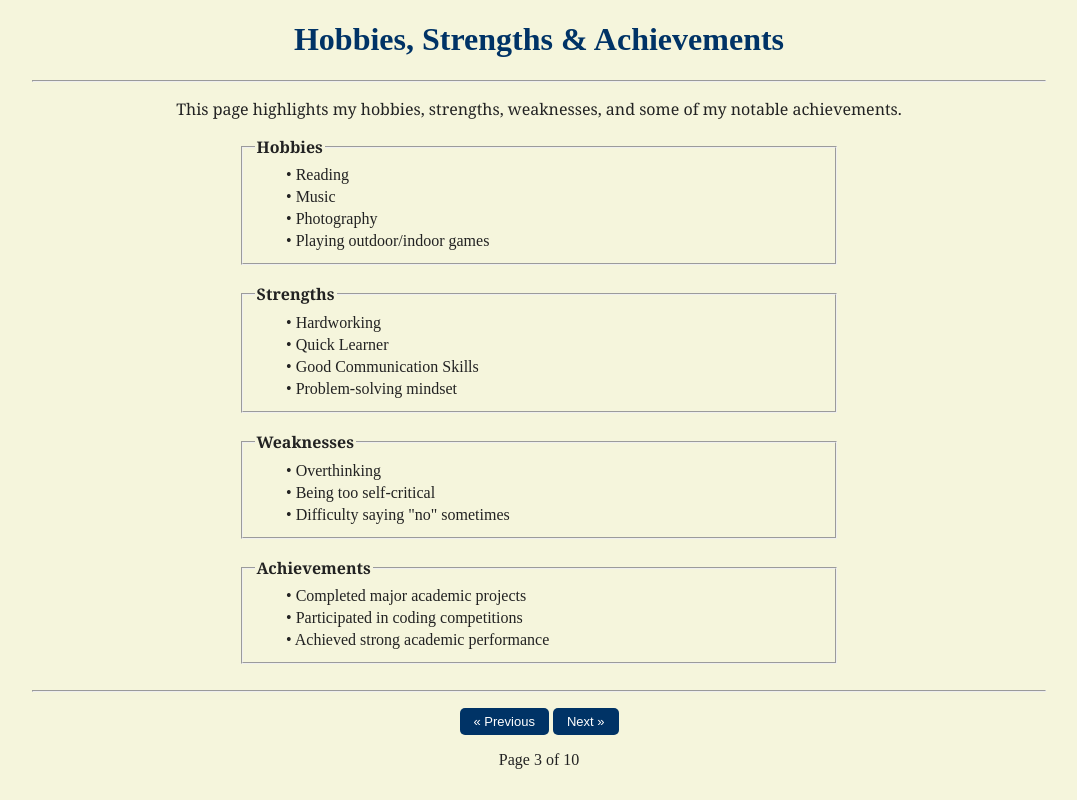
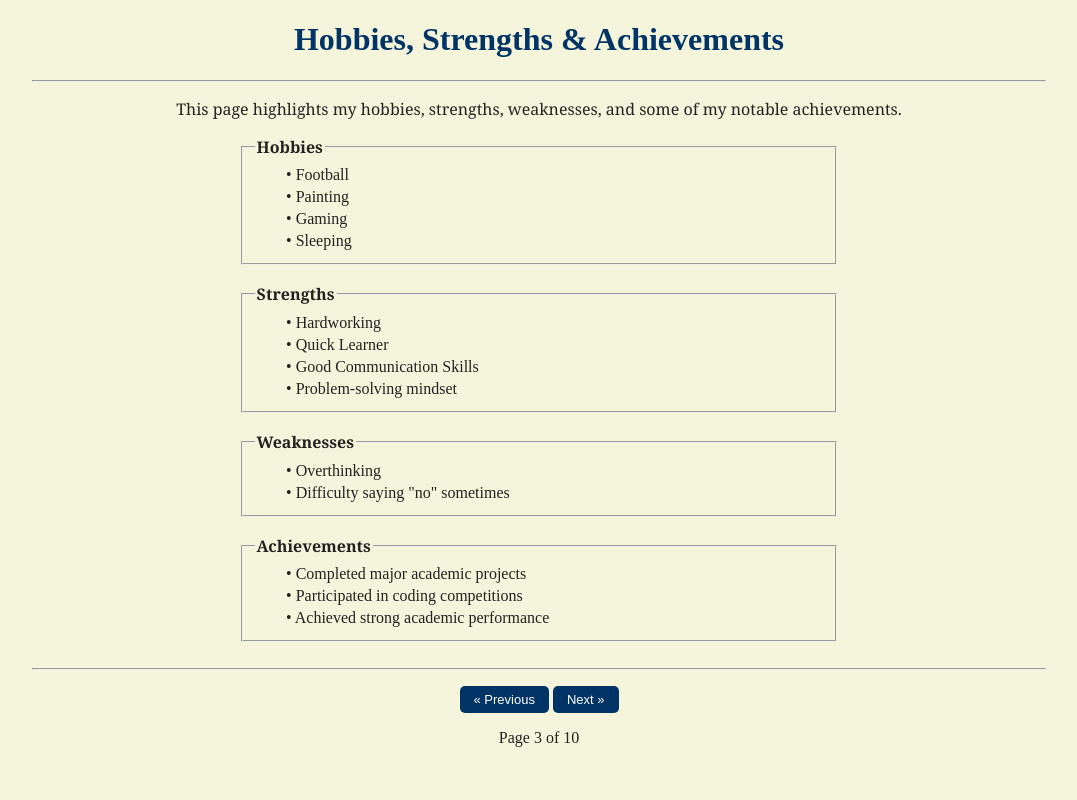
Before and after one commit to Beyonder016/portfolio-html, a plain HTML site: page page3.html in a window 1280 px wide. Shown: the whole page, without its empty margins (101-1178 px from the left). Drawn offline with Linux system fonts and the light colour scheme.

Commit message:
Update page3.html

```diff
--- a/page3.html
+++ b/page3.html
@@ -26,16 +26,16 @@
 
         <table width="90%">
           <tr>
-            <td>&bull; Reading</td>
+            <td>&bull; Football</td>
           </tr>
           <tr>
-            <td>&bull; Music</td>
+            <td>&bull; Painting</td>
           </tr>
           <tr>
-            <td>&bull; Photography</td>
+            <td>&bull; Gaming</td>
           </tr>
           <tr>
-            <td>&bull; Playing outdoor/indoor games</td>
+            <td>&bull; Sleeping</td>
           </tr>
         </table>
       </fieldset>
@@ -78,9 +78,7 @@
           <tr>
             <td>&bull; Overthinking</td>
           </tr>
-          <tr>
-            <td>&bull; Being too self-critical</td>
-          </tr>
+
           <tr>
             <td>&bull; Difficulty saying "no" sometimes</td>
           </tr>
```
